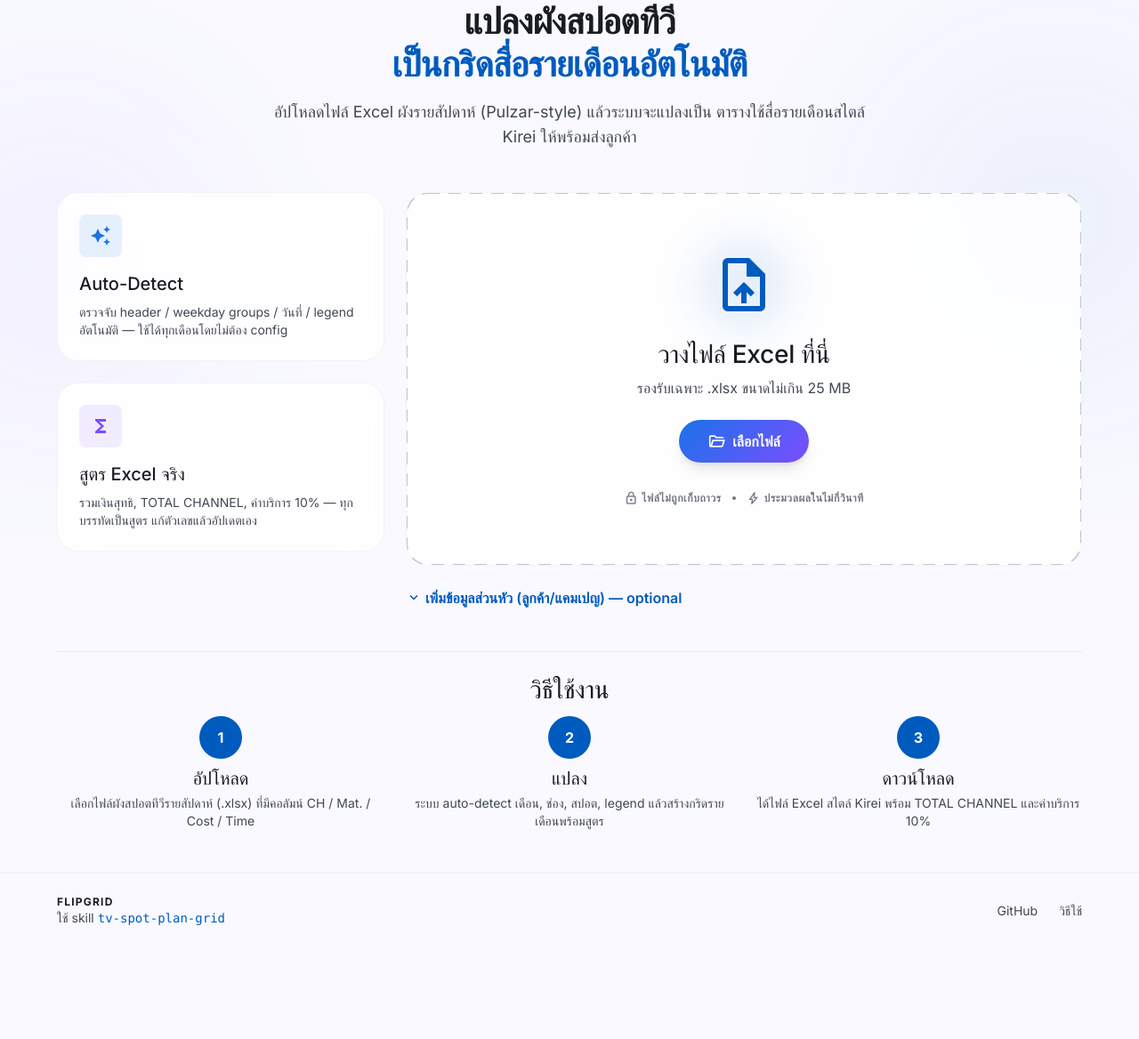
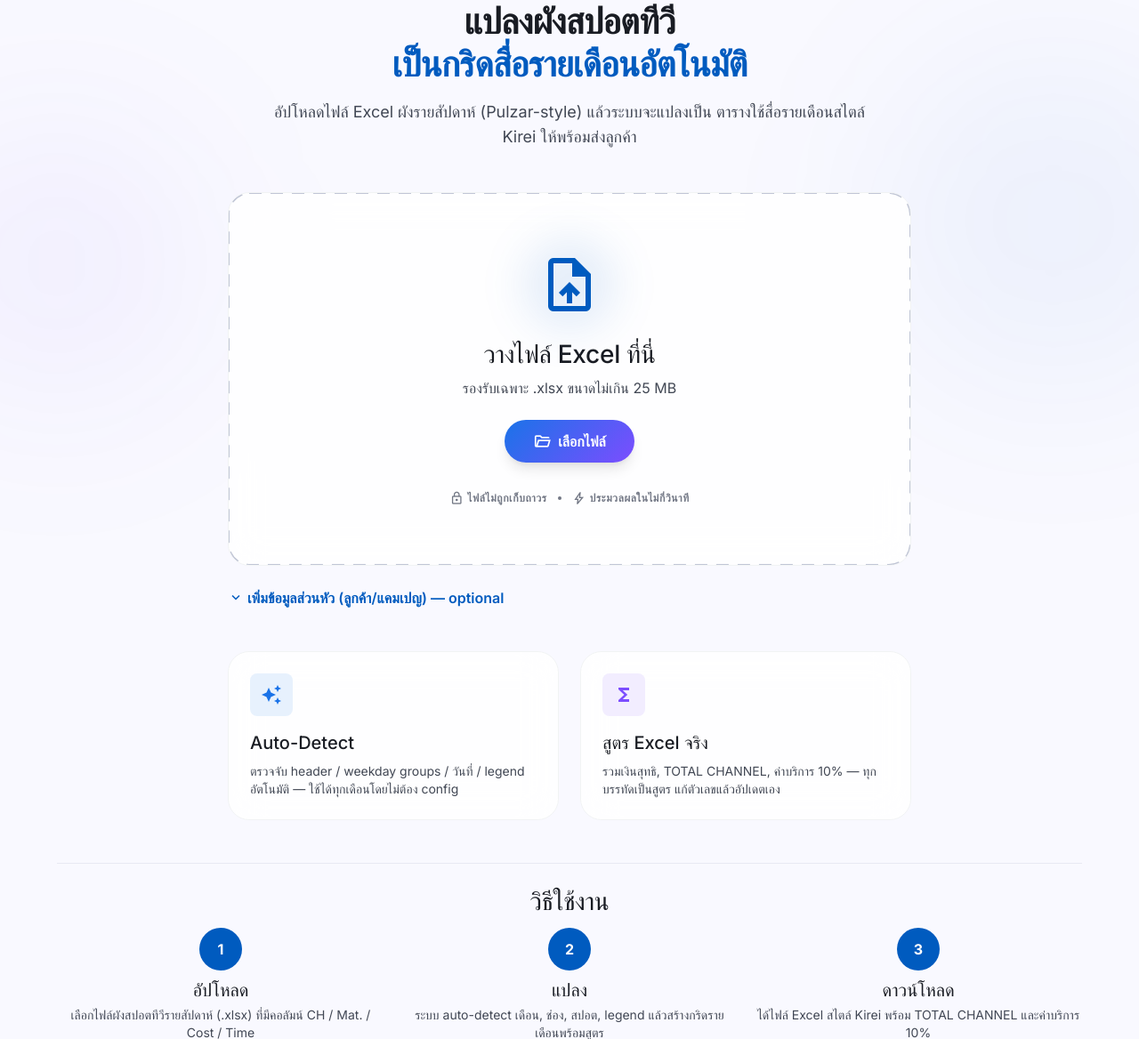
Before and after one commit to superoyo/flipdocuments, a Flask app: page / in a window 1280 px wide. Shown: the part 144-1312 px from the top of the page at 89% size. Before the commit the page ends 1184 px from the top, so only its background shows below. Run offline with Flask 3, Linux system fonts and the light colour scheme; some libraries are stand-ins or nearby versions; some web fonts are replaced.

Commit message:
Center the upload zone, move features below
Switch from 4/8 split to a centered max-w-3xl column so the
upload zone aligns with the hero text. Feature cards now sit
side-by-side underneath in a 2-column grid.

Co-Authored-By: Claude Opus 4.7 <noreply@anthropic.com>

```diff
--- a/templates/index.html
+++ b/templates/index.html
@@ -177,27 +177,9 @@
     </p>
   </section>
 
-  <div class="grid grid-cols-1 lg:grid-cols-12 gap-gutter items-start">
-    <!-- Left: Features -->
-    <aside class="lg:col-span-4 space-y-gutter">
-      <div class="glass-card rounded-xl p-stack-md hover-lift">
-        <div class="w-12 h-12 rounded-lg bg-primary-container/10 flex items-center justify-center mb-4">
-          <span class="material-symbols-outlined text-primary-container" style="font-variation-settings: 'FILL' 1;">auto_awesome</span>
-        </div>
-        <h3 class="font-headline-md text-headline-md mb-2">Auto-Detect</h3>
-        <p class="font-body-sm text-body-sm text-on-surface-variant">ตรวจจับ header / weekday groups / วันที่ / legend อัตโนมัติ — ใช้ได้ทุกเดือนโดยไม่ต้อง config</p>
-      </div>
-      <div class="glass-card rounded-xl p-stack-md hover-lift">
-        <div class="w-12 h-12 rounded-lg bg-secondary-container/10 flex items-center justify-center mb-4">
-          <span class="material-symbols-outlined text-secondary-container" style="font-variation-settings: 'FILL' 1;">functions</span>
-        </div>
-        <h3 class="font-headline-md text-headline-md mb-2">สูตร Excel จริง</h3>
-        <p class="font-body-sm text-body-sm text-on-surface-variant">รวมเงินสุทธิ, TOTAL CHANNEL, ค่าบริการ 10% — ทุกบรรทัดเป็นสูตร แก้ตัวเลขแล้วอัปเดตเอง</p>
-      </div>
-    </aside>
-
-    <!-- Right: Upload Zone -->
-    <div class="lg:col-span-8">
+  <div class="max-w-3xl mx-auto">
+    <!-- Upload Zone (centered) -->
+    <div>
       <form id="form">
         <label id="drop-zone" class="upload-dashed glass-card p-12 min-h-[420px] flex flex-col items-center justify-center text-center group cursor-pointer transition-all duration-300 hover:bg-surface-container-low block">
           <div class="mb-6 relative">
@@ -274,6 +256,24 @@
         <!-- Result -->
         <div id="result" class="hidden mt-gutter fade-in"></div>
       </form>
+
+      <!-- Features below upload -->
+      <div class="grid grid-cols-1 sm:grid-cols-2 gap-gutter mt-stack-lg">
+        <div class="glass-card rounded-xl p-stack-md hover-lift">
+          <div class="w-12 h-12 rounded-lg bg-primary-container/10 flex items-center justify-center mb-4">
+            <span class="material-symbols-outlined text-primary-container" style="font-variation-settings: 'FILL' 1;">auto_awesome</span>
+          </div>
+          <h3 class="font-headline-md text-headline-md mb-2">Auto-Detect</h3>
+          <p class="font-body-sm text-body-sm text-on-surface-variant">ตรวจจับ header / weekday groups / วันที่ / legend อัตโนมัติ — ใช้ได้ทุกเดือนโดยไม่ต้อง config</p>
+        </div>
+        <div class="glass-card rounded-xl p-stack-md hover-lift">
+          <div class="w-12 h-12 rounded-lg bg-secondary-container/10 flex items-center justify-center mb-4">
+            <span class="material-symbols-outlined text-secondary-container" style="font-variation-settings: 'FILL' 1;">functions</span>
+          </div>
+          <h3 class="font-headline-md text-headline-md mb-2">สูตร Excel จริง</h3>
+          <p class="font-body-sm text-body-sm text-on-surface-variant">รวมเงินสุทธิ, TOTAL CHANNEL, ค่าบริการ 10% — ทุกบรรทัดเป็นสูตร แก้ตัวเลขแล้วอัปเดตเอง</p>
+        </div>
+      </div>
     </div>
   </div>
 
```
